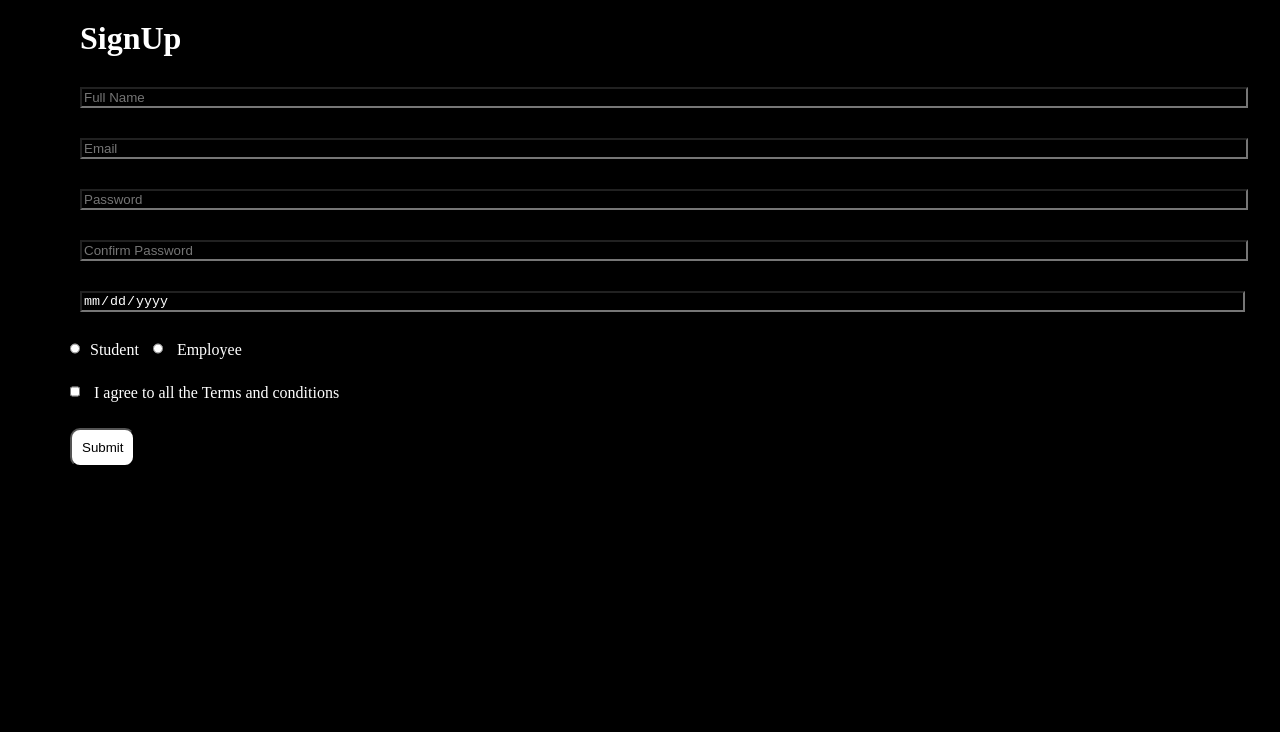
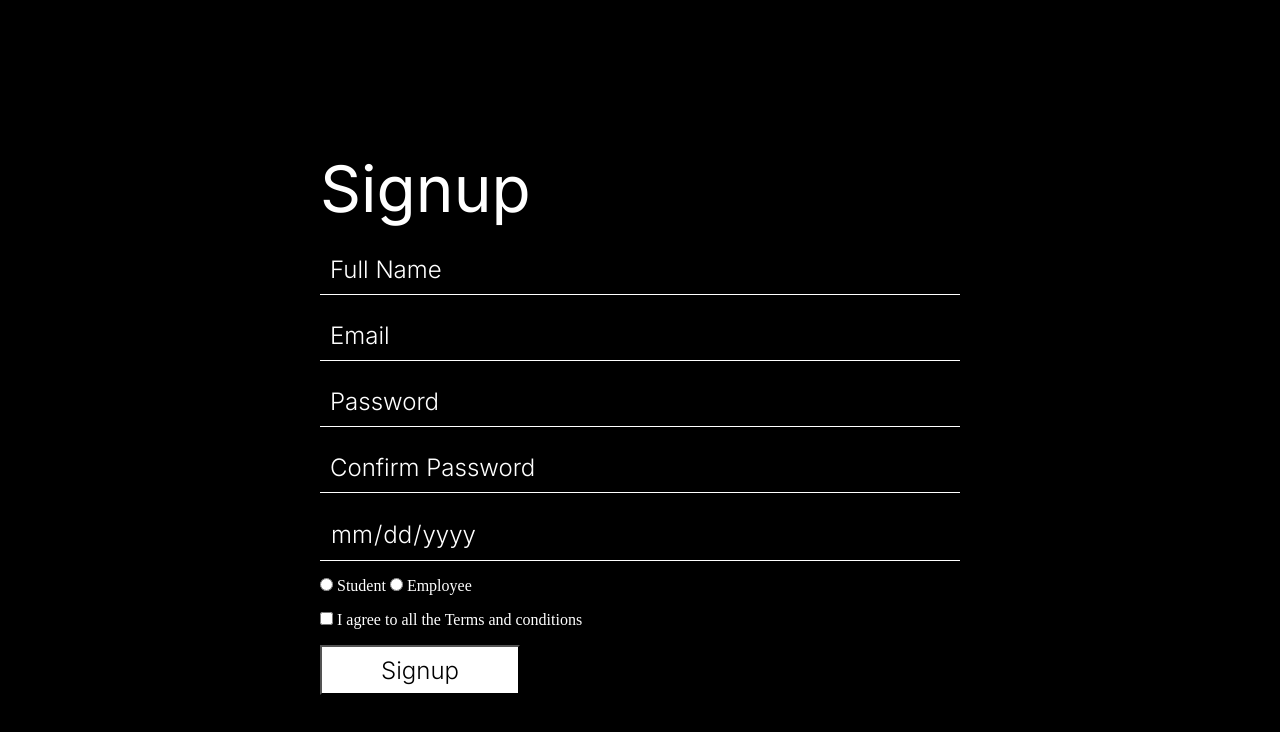
Before and after one commit to bharatjivv/SignUp, a plain HTML site: page index.html in a window 1280 px wide. Drawn offline with Linux system fonts and the light colour scheme.

Commit message:
Updated code

```diff
--- a/index.html
+++ b/index.html
@@ -11,49 +11,33 @@ Online HTML, CSS and JavaScript editor to run code online.
   <title>SignUp Form</title>
 </head>
 <body>
+    <header>
+    </header>
+    <main class="mainContainer">
+      <h1 class="heading">Signup</h1>
+      <br />
+      <form action="" method="post" class="signupForm">
+        <input type="text" class="inputField" placeholder="Full Name" required="">
+        <input type="email" class="inputField" placeholder="Email" required="">
+        <input type="Password" class="inputField" placeholder="Password" required="">
+        <input type="text" class="inputField" placeholder="Confirm Password" required="">
+        <input type="date" class="inputField" placeholder="MM/DD/YYYY" required="">
+        <div class="radioContainer">
+            <input type="radio" name="work" id="Student" value="Student" required="">
+            <label for="Student">Student</label>
+            <input type="radio" name="work" id="Employee" value="Employee" required="">
+            <label for="Employee">Employee</label>
+        </div>
+        <div class="checkboxContainer">
+            <input type="checkbox" id="check" required="">
+            <label for="check">I agree to all the Terms and conditions</label>
+        </div>
+        <button class="submitBtn" type="submit">Signup</button>
+      </form>
+    </main>
+    <footer>
+    </footer>
 
-
-  <header>
-    <h1> SignUp </h1>
-  </header>
-
-  <main class="main">
-    <form>
-      <input type="text" placeholder="Full Name" >
-      <input type="Email" placeholder="Email">
-      <input type="password" placeholder="Password">
-      <input type="password" placeholder="Confirm Password">
-        <br>
-      <input type="date" >
-      <br>
-        <input type="radio" name="placed" class="box">Student
-        <input type="radio" name="placed" class="box"> Employee
-
-       <br>
-    	<input type="checkbox" class="box" > I agree to all the Terms and conditions
-          <br>
-          <button type="submit"> Submit </button>
-    </form>
-  </main>
-
-  <footer> </footer>
-
-
-
-
-
-
-
-
-
-
-
-
-
-
-
-
-
-  </body>
-
+<div id="quick-start-container"></div>
+</body>
 </html>
--- a/script.js
+++ /dev/null
@@ -1 +0,0 @@
-console.log("from script file");
--- a/style.css
+++ b/style.css
@@ -1,26 +1,62 @@
+@import url("https://fonts.googleapis.com/css2?family=Inter:wght@100;200;300;400;500;600;700;800;900&display=swap");
+
+:root {
+  background-color: black;
+  color: white;
+}
 * {
-	margin : 10px 20px 20px 20px;
-  	background-color: black;
-  	color: white;
+  margin: 0;
+  padding: 0;
+}
+.mainContainer {
+  width: 50%;
+  margin: 150px auto;
 }
 
-main {
-	margin: 0px;
+.heading {
+  color: #fff;
+  font-family: Inter;
+  font-size: 64px;
+  font-style: normal;
+  font-weight: 400;
+  line-height: normal;
 }
 
-button {
-	background-color: white;
-  	color : black;
-  	padding: 10px;
-  	border-radius: 10px;
-  	margin-inline: 10px;
+.signupForm {
+  display: flex;
+  flex-direction: column;
+  gap: 16px;
 }
 
-input {
-	width: 100%;
+.inputField {
+  color: #fff;
+  font-family: Inter;
+  font-size: 24px;
+  font-style: normal;
+  font-weight: 300;
+  line-height: normal;
+  border: none;
+  padding: 10px;
+  background-color: transparent;
+  border-bottom: 1px solid white;
 }
 
-.box {
-	width : 10px;
-  	margin-inline : 10px;
+.inputField::placeholder{
+    color: white;
 }
+
+.inputField:focus{
+    outline: none;
+}
+
+.submitBtn{
+    width: 200px;
+    height: 50px;
+    background-color: white;
+    color: #000;
+    font-family: Inter;
+    font-size: 24px;
+    font-style: normal;
+    font-weight: 300;
+    line-height: normal;
+}
```
